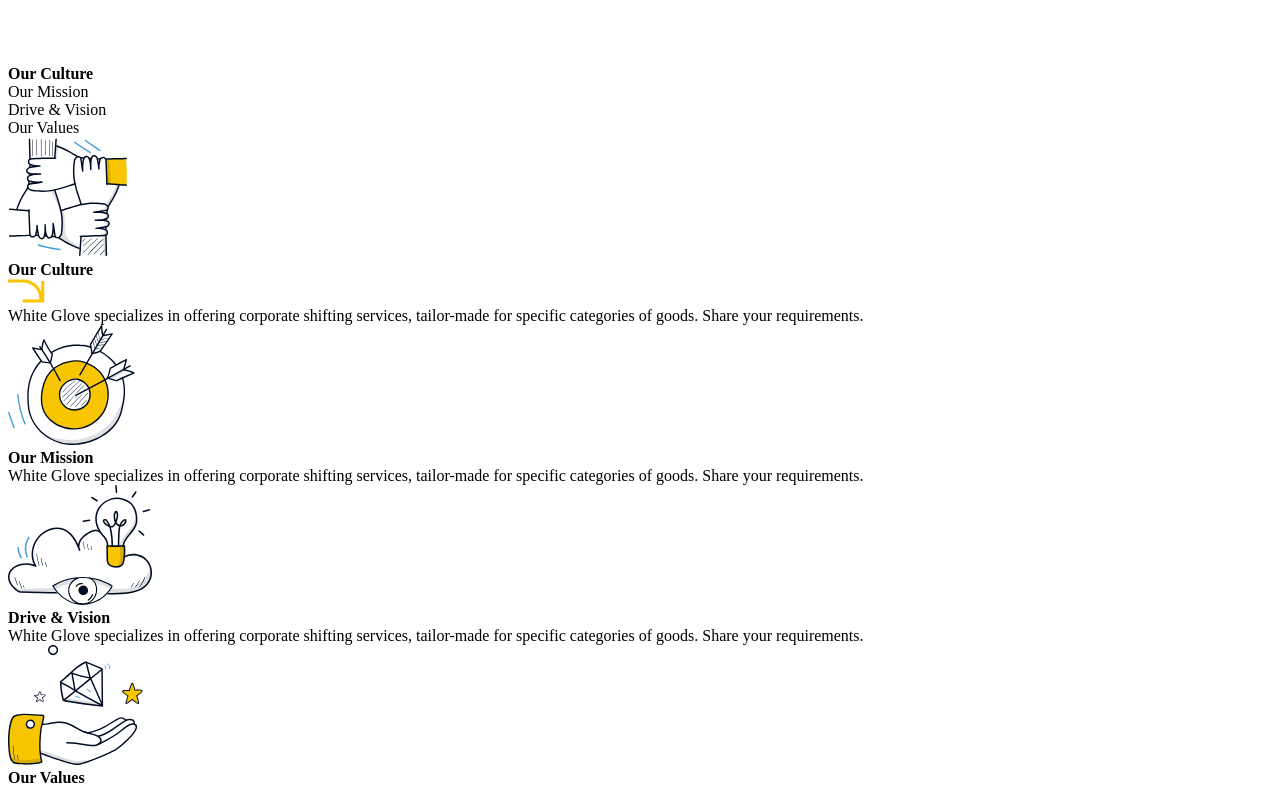
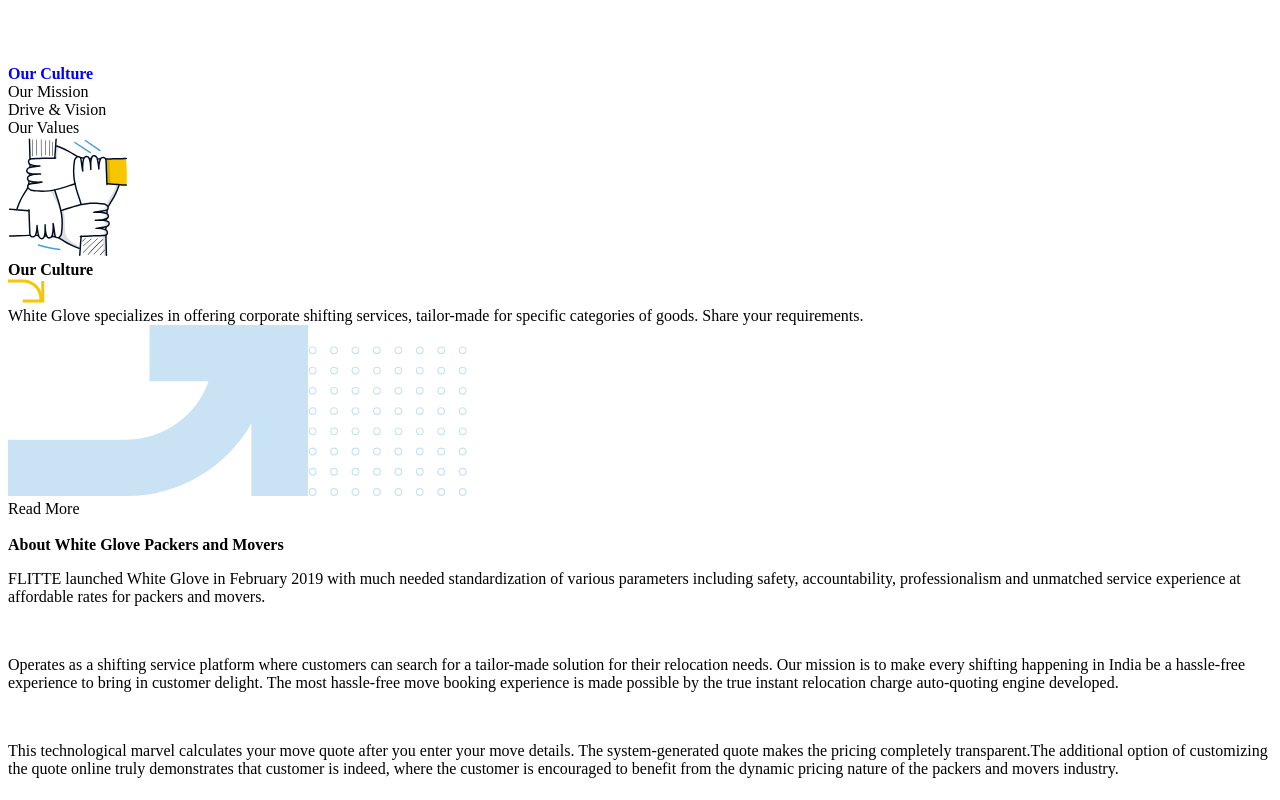
Before and after one commit to codebudy5247/next-app, a Next.js app: page /about-page in a window 1280 px wide. Shown: the part 4020-4820 px from the top of the page. Built offline with nearby package versions, Linux system fonts and the light colour scheme.

Commit message:
about page

```diff
--- a/components/Layouts/AboutDesktopView.tsx
+++ b/components/Layouts/AboutDesktopView.tsx
@@ -1,8 +1,17 @@
-import React from "react";
 import { useRouter } from "next/router";
 import { useCallback, useState } from "react";
 const AboutDesktopView = () => {
   const router = useRouter();
+
+  const [tab1, setTab1] = useState(true);
+  const [tab2, setTab2] = useState(false);
+  const [tab3, setTab3] = useState(false);
+  const [tab4, setTab4] = useState(false);
+
+  const [tab1Color, setTab1Color] = useState("blue");
+  const [tab2Color, setTab2Color] = useState("");
+  const [tab3Color, setTab3Color] = useState("");
+  const [tab4Color, setTab4Color] = useState("");
 
   const onHomeTextClick = useCallback(() => {
     router.push("/");
@@ -15,6 +24,52 @@
   const onAboutUsOurClick = useCallback(() => {
     router.push("/f-a-qs-page");
   }, [router]);
+
+  const ourCulture = () => {
+    setTab1(true);
+    setTab2(false);
+    setTab3(false);
+    setTab4(false);
+    setTab1Color("blue");
+    setTab2Color("gray");
+    setTab3Color("gray");
+    setTab4Color("gray");
+  };
+
+  const ourMission = () => {
+    setTab1(false);
+    setTab2(true);
+    setTab3(false);
+    setTab4(false);
+    setTab1Color("gray");
+    setTab2Color("blue");
+    setTab3Color("gray");
+    setTab4Color("gray");
+  };
+  const ourVision = () => {
+    setTab1(false);
+    setTab2(false);
+    setTab3(true);
+    setTab4(false);
+    setTab1Color("gray");
+    setTab2Color("gray");
+    setTab3Color("blue");
+    setTab4Color("gray");
+  };
+  const ourValues = () => {
+    setTab1(false);
+    setTab2(false);
+    setTab3(false);
+    setTab4(true);
+    setTab1Color("gray");
+    setTab2Color("gray");
+    setTab3Color("gray");
+    setTab4Color("blue");
+  };
+
+  const letsTalk = () => {
+    router.push("/contact-us-page");
+  };
   return (
     <div className="relative bg-white w-full h-[7933px] overflow-hidden text-left text-xl text-white font-open-sans">
       <div className="absolute top-[0px] left-[0px] bg-gray-1700 w-[1920px] h-[940px]" />
@@ -312,7 +367,12 @@
             </div>
           </div>
         </div>
-        <div className="absolute top-[457px] left-[1571px] rounded-[10px] bg-gold w-[48px] h-[48px] flex flex-row items-center justify-center">
+        <div
+          onClick={() => {
+            window.scrollTo({ top: 0, left: 0, behavior: "smooth" });
+          }}
+          className="absolute top-[457px] left-[1571px] rounded-[10px] bg-gold w-[48px] h-[48px] flex flex-row items-center justify-center"
+        >
           <img
             className="relative w-[16px] h-[16px] shrink-0"
             alt=""
@@ -355,20 +415,52 @@
           src="../group-78.svg"
         />
         <div className="absolute top-[200px] left-[306px] flex flex-col items-start justify-start gap-[20px]">
-          <div className="border-t-[0px_solid_#f7c600] border-r-[0px_solid_#f7c600] border-b-[0px_solid_#f7c600] border-l-[5px_solid_#f7c600] box-border relative w-[289px] flex flex-row p-[10px_30px] items-center justify-start text-teal-100">
-            <b className="relative inline-block">Our Culture</b>
+          <div
+            onClick={ourCulture}
+            className="border-t-[0px_solid_#f7c600] border-r-[0px_solid_#f7c600] border-b-[0px_solid_#f7c600] border-l-[5px_solid_#f7c600] box-border relative w-[289px] flex flex-row p-[10px_30px] items-center justify-start"
+          >
+            <b
+              className="relative inline-block"
+              style={{ color: `${tab1Color}` }}
+            >
+              Our Culture
+            </b>
           </div>
-          <div className="flex flex-row p-[10px_30px] box-border items-center justify-start">
-            <div className="relative font-medium inline-block">Our Mission</div>
+          <div
+            onClick={ourMission}
+            className="flex flex-row p-[10px_30px] box-border items-center justify-start"
+          >
+            <div
+              className="relative  inline-block font-bold"
+              style={{ color: `${tab2Color}` }}
+            >
+              Our Mission
             </div>
-          <div className="flex flex-row p-[10px_30px] box-border items-center justify-start">
-            <div className="relative font-medium inline-block">{`Drive & Vision`}</div>
           </div>
-          <div className="flex flex-row p-[10px_30px] box-border items-center justify-start">
-            <div className="relative font-medium inline-block">Our Values</div>
+          <div
+            onClick={ourVision}
+            className="flex flex-row p-[10px_30px] box-border items-center justify-start"
+          >
+            <div
+              className="relative  inline-block font-bold"
+              style={{ color: `${tab3Color}` }}
+            >{`Drive & Vision`}</div>
+          </div>
+          <div
+            onClick={ourValues}
+            className="flex flex-row p-[10px_30px] box-border items-center justify-start"
+          >
+            <div
+              className="relative inline-block font-bold"
+              style={{ color: `${tab4Color}` }}
+            >
+              Our Values
+            </div>
           </div>
         </div>
         <div className="absolute top-[200px] left-[922px] flex flex-col items-start justify-center gap-[300px] text-5xl text-teal-100">
+          {tab1 ? (
+            <>
               <div className="relative w-[366px] h-[386px] shrink-0">
                 <div className="absolute top-[0px] left-[0px] flex flex-col items-start justify-start gap-[30px]">
                   <img
@@ -387,12 +479,18 @@
                     src="../group-696.svg"
                   />
                   <div className="relative text-xl leading-[130%] font-semibold font-open-sans text-gray-1000 inline-block w-[366px]">
-                White Glove specializes in offering corporate shifting services,
-                tailor-made for specific categories of goods. Share your
-                requirements.
+                    White Glove specializes in offering corporate shifting
+                    services, tailor-made for specific categories of goods.
+                    Share your requirements.
                   </div>
                 </div>
               </div>
+            </>
+          ) : (
+            <></>
+          )}
+          {tab2 ? (
+            <>
               <div className="relative w-[366px] h-[336px] shrink-0">
                 <div className="absolute top-[0px] left-[0px] flex flex-col items-start justify-start gap-[30px]">
                   <img
@@ -406,12 +504,18 @@
                     </b>
                   </div>
                   <div className="relative text-xl leading-[130%] font-semibold font-open-sans text-gray-1000 inline-block w-[366px]">
-                White Glove specializes in offering corporate shifting services,
-                tailor-made for specific categories of goods. Share your
-                requirements.
+                    White Glove specializes in offering corporate shifting
+                    services, tailor-made for specific categories of goods.
+                    Share your requirements.
                   </div>
                 </div>
               </div>
+            </>
+          ) : (
+            <></>
+          )}
+          {tab3 ? (
+            <>
               <div className="relative w-[366px] h-[336px] shrink-0">
                 <div className="absolute top-[0px] left-[0px] flex flex-col items-start justify-start gap-[30px]">
                   <img
@@ -423,12 +527,18 @@
                     <b className="relative leading-[130%] inline-block">{`Drive & Vision`}</b>
                   </div>
                   <div className="relative text-xl leading-[130%] font-semibold font-open-sans text-gray-1000 inline-block w-[366px]">
-                White Glove specializes in offering corporate shifting services,
-                tailor-made for specific categories of goods. Share your
-                requirements.
+                    White Glove specializes in offering corporate shifting
+                    services, tailor-made for specific categories of goods.
+                    Share your requirements.
                   </div>
                 </div>
               </div>
+            </>
+          ) : (
+            <></>
+          )}
+          {tab4 ? (
+            <>
               <div className="relative w-[366px] h-[414px] shrink-0">
                 <div className="absolute top-[0px] left-[0px] flex flex-col items-start justify-start gap-[30px]">
                   <img
@@ -444,8 +554,8 @@
                   <div className="relative text-[inherit] leading-[130%] font-semibold font-inherit text-gray-1000 inline-block w-[366px]">
                     <p className="[margin-block-start:0] [margin-block-end:0px]">
                       White Glove specializes in offering corporate shifting
-                  services, tailor-made for specific categories of goods. Share
-                  your requirements.
+                      services, tailor-made for specific categories of goods.
+                      Share your requirements.
                     </p>
                     <p className="[margin-block-start:0] [margin-block-end:0px]">
                       &nbsp;
@@ -457,6 +567,10 @@
                   </div>
                 </div>
               </div>
+            </>
+          ) : (
+            <></>
+          )}
         </div>
         <img
           className="absolute top-[775px] left-[6px] w-[306px] h-[171px]"
@@ -524,7 +638,10 @@
             Let’s discuss further with our expert.
           </div>
         </div>
-        <div className="rounded-[10px] bg-gold flex flex-row p-[20px_40px] box-border items-center justify-start gap-[20px] text-xl text-gray-1700 font-open-sans">
+        <div
+          onClick={() => letsTalk()}
+          className="rounded-[10px] bg-gold flex flex-row p-[20px_40px] box-border items-center justify-start gap-[20px] text-xl text-gray-1700 font-open-sans"
+        >
           <div className="relative font-semibold inline-block">Let’s Talk</div>
           <img
             className="relative w-[24px] h-[24px] shrink-0 hidden"
```
Also changed, not shown: components/Footer.tsx (+6 -1 lines), components/Layouts/AboutMobileView.tsx (+19 -22 lines). Lines whose indentation alone changed are shown as unchanged.
